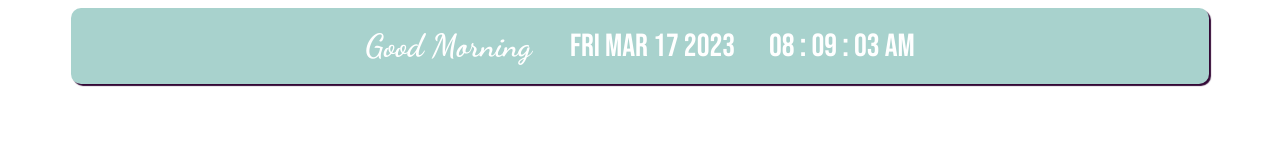
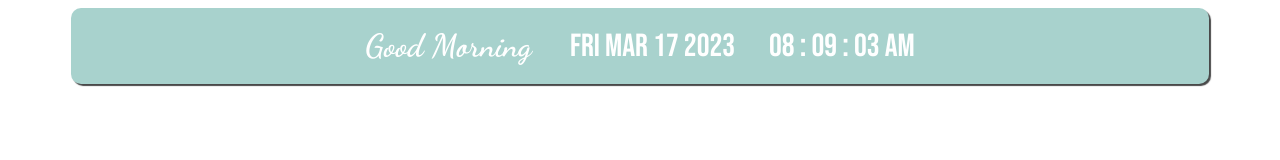
Before and after one commit to Usakara/greeting, a plain HTML site: page index.html in a window 1280 px wide. Drawn offline with Linux system fonts and the light colour scheme.

Commit message:
Update index.html

```diff
--- a/index.html
+++ b/index.html
@@ -44,7 +44,7 @@ h1 {
     width: 85vw;
     color: #fff;
     display: inline-block;
-    box-shadow: 2px 2px 1px 0px #330835;
+    box-shadow: 2px 2px 1px 0px #494949;
 }
 
 .card:hover {
```
